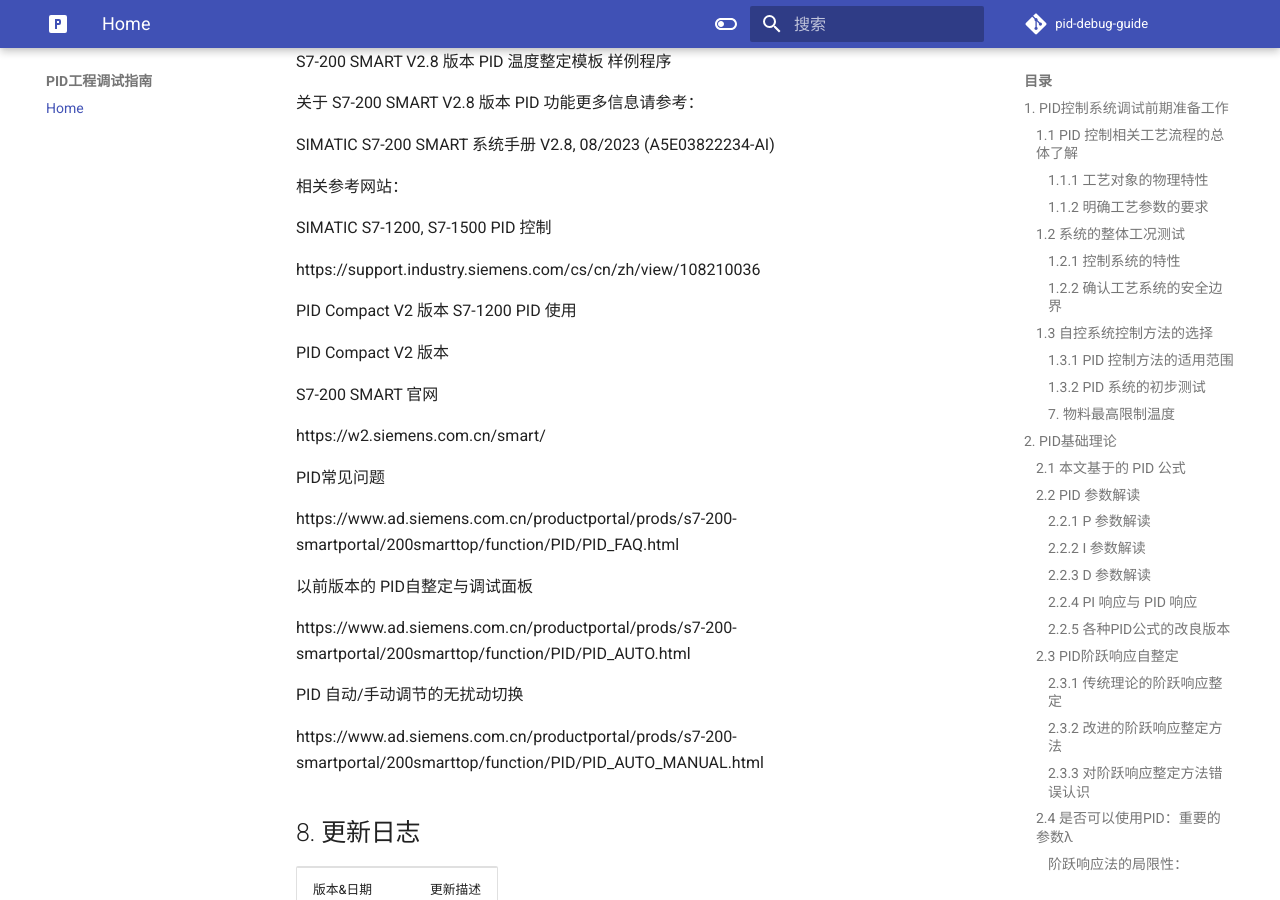
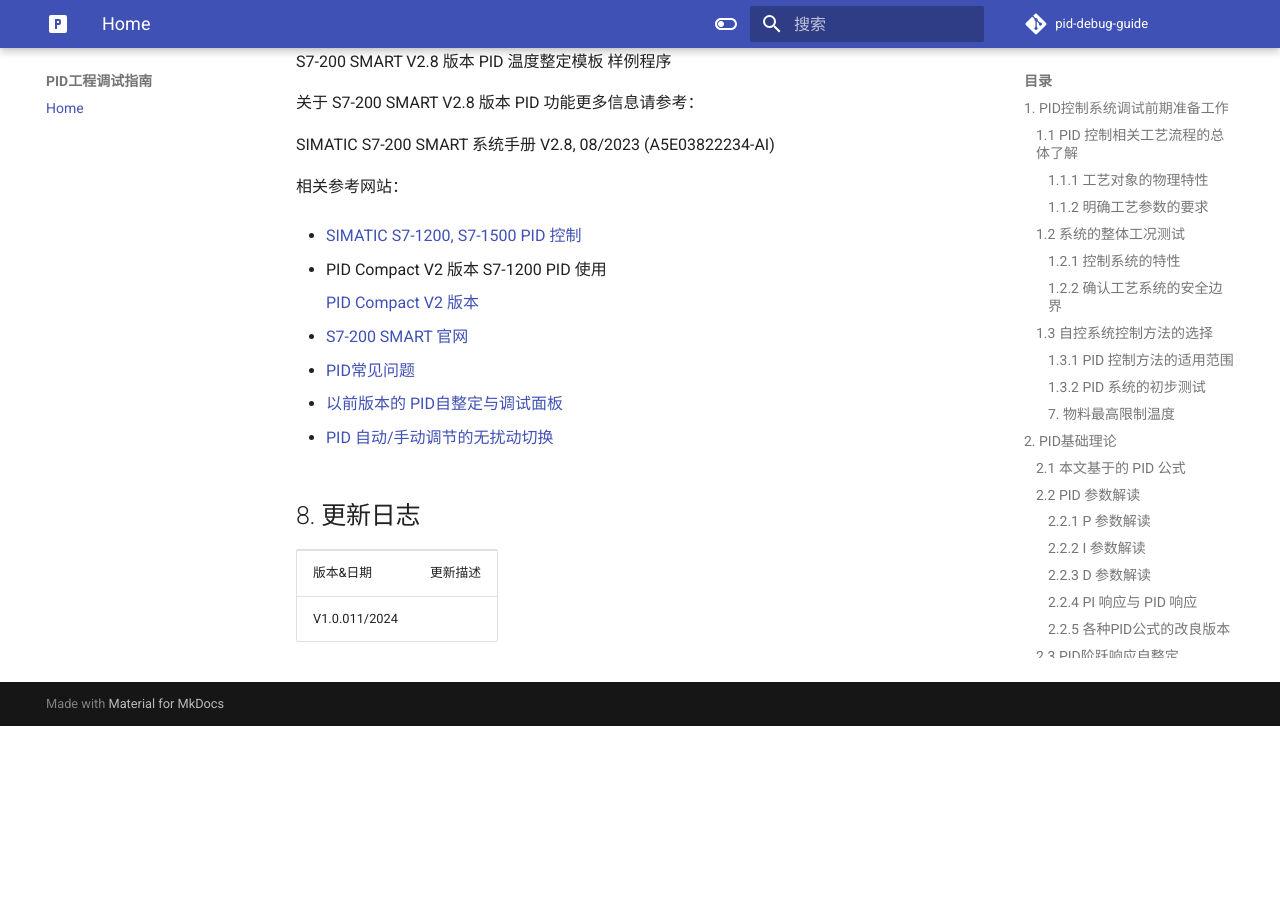
Before and after one commit to lybhb8/pid-debug-guide, an MkDocs documentation site: the page built from docs/index.md, in a window 1280 px wide and 900 px high, scrolled down 46684 px. Built offline with MkDocs 1.6.1 and Material for MkDocs 9.7.7, drawn with Linux system fonts in a browser that asks for light colours; comment, search, counter and statistics services are not loaded; after the commit the page ends 47410 px from its top, so only the background shows below that; part of the change alters nothing that is shown; some of the changed text lies outside the part shown.

Commit message:
更新文章内容（修订2）

```diff
--- a/docs/index.md
+++ b/docs/index.md
@@ -2,7 +2,7 @@ SIEMENS Ingenuity for life
 
 # PID工程调试指南
 
-https://support.industry.siemens.com/cs/cn/zh/view/109978710
+[原文](https://support.industry.siemens.com/cs/cn/zh/view/109978710)
 
 
 ## 1. PID控制系统调试前期准备工作
@@ -546,7 +546,7 @@ $$
 
 3. 输出作用基本都是“正作用”，即输出值的变大会导致过程值的变大而工程调试当中，往往更强调实际的工程量纲，有如下特点：
 
-1. 设定值，过程值都是工程常量，Mpa, ℃,�3/�,N, lm
+1. 设定值，过程值都是工程常量，Mpa, ℃,𝑚^3/𝑠,N, lm
 
 2. 输出值和设定值，过程值往往不是同样的量纲，可能是阀门开度%，电流安培，继电器 PWM 百分比
 
@@ -1006,29 +1006,19 @@ SIMATIC S7-200 SMART 系统手册 V2.8, 08/2023 (A5E03822234-AI)
 
 相关参考网站：
 
-SIMATIC S7-1200, S7-1500 PID 控制
+- [SIMATIC S7-1200, S7-1500 PID 控制](https://support.industry.siemens.com/cs/cn/zh/view/108210036)
 
-https://support.industry.siemens.com/cs/cn/zh/view/108210036
+- PID Compact V2 版本 S7-1200 PID 使用
 
-PID Compact V2 版本 S7-1200 PID 使用
+    [PID Compact V2 版本](https://www.ad.siemens.com.cn/productportal/prods/s7-1200_plc_easy_plus/smartsms/1000.html)
 
-PID Compact V2 版本
+- [S7-200 SMART 官网](https://w2.siemens.com.cn/smart/)
 
-S7-200 SMART 官网
+- [PID常见问题](https://www.ad.siemens.com.cn/productportal/prods/s7-200-smartportal/200smarttop/function/PID/PID\_FAQ.html)
 
-https://w2.siemens.com.cn/smart/
+- [以前版本的 PID自整定与调试面板](https://www.ad.siemens.com.cn/productportal/prods/s7-200-smartportal/200smarttop/function/PID/PID\_AUTO.html)
 
-PID常见问题
-
-https://www.ad.siemens.com.cn/productportal/prods/s7-200-smartportal/200smarttop/function/PID/PID\_FAQ.html
-
-以前版本的 PID自整定与调试面板
-
-https://www.ad.siemens.com.cn/productportal/prods/s7-200-smartportal/200smarttop/function/PID/PID\_AUTO.html
-
-PID 自动/手动调节的无扰动切换
-
-https://www.ad.siemens.com.cn/productportal/prods/s7-200-smartportal/200smarttop/function/PID/PID\_AUTO\_MANUAL.html
+- [PID 自动/手动调节的无扰动切换](https://www.ad.siemens.com.cn/productportal/prods/s7-200-smartportal/200smarttop/function/PID/PID\_AUTO\_MANUAL.html)
 
 ## 8. 更新日志
 
```
